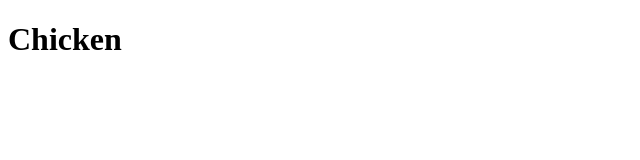
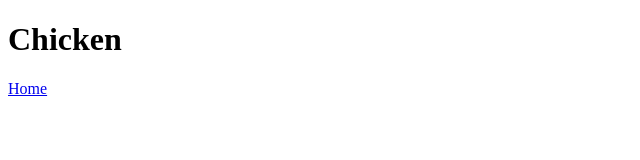
Before and after one commit to buggy-bingo/odin-recipes, a plain HTML site: page recipes/chicken.html in a window 1280 px wide. Shown: the full height of the page, 0-640 px from the left. Drawn offline with Linux system fonts and the light colour scheme.

Commit message:
Add home link for easier navigation

```diff
--- a/recipes/chicken.html
+++ b/recipes/chicken.html
@@ -6,5 +6,6 @@
     </head>
     <body>
         <h1>Chicken</h1>
+        <a href="../index.html">Home</a>
     </body>
 </html>
```
Also changed, not shown: recipes/salmon.html (+1 -0 lines), recipes/vacio.html (+1 -0 lines).
